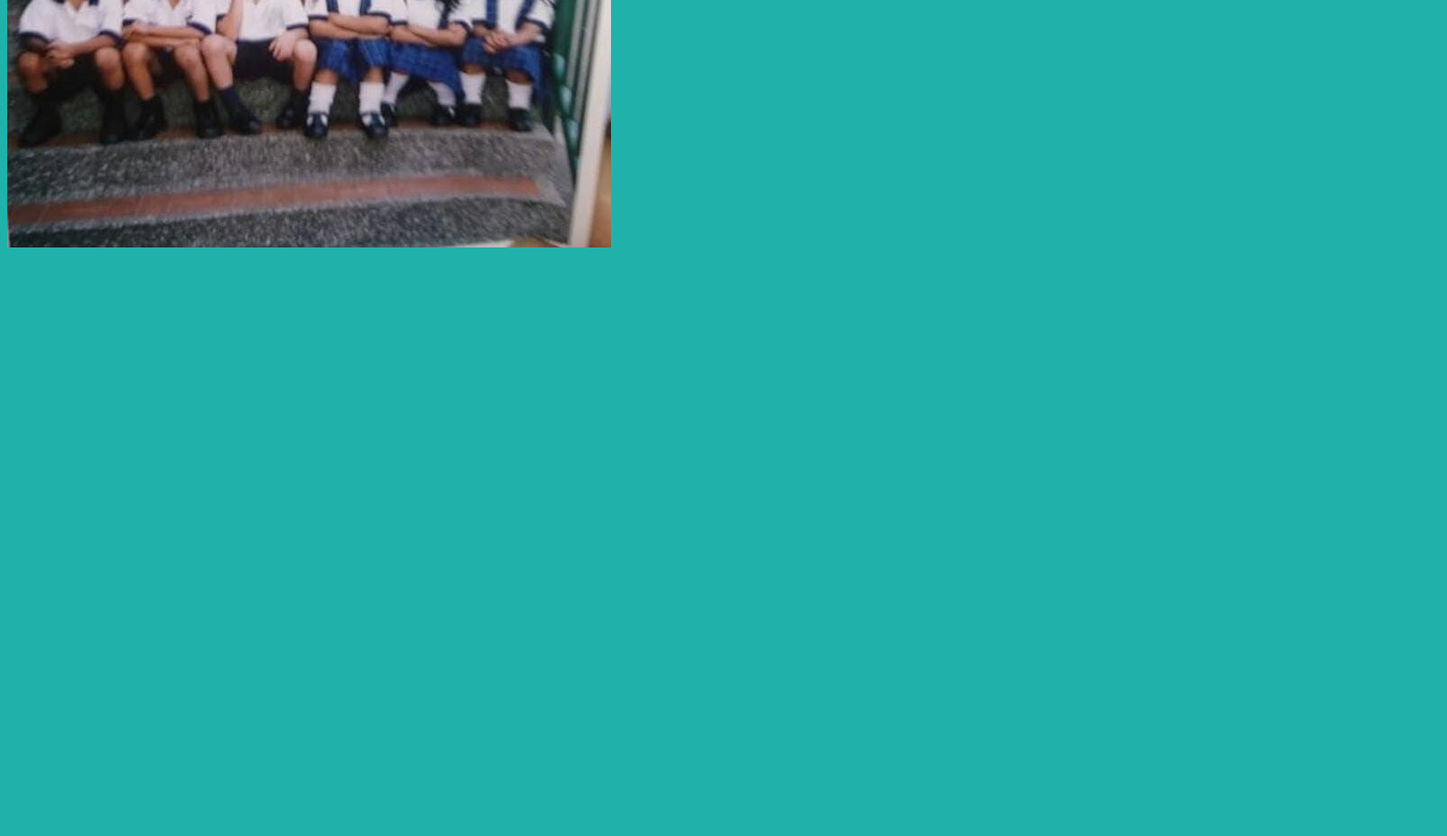
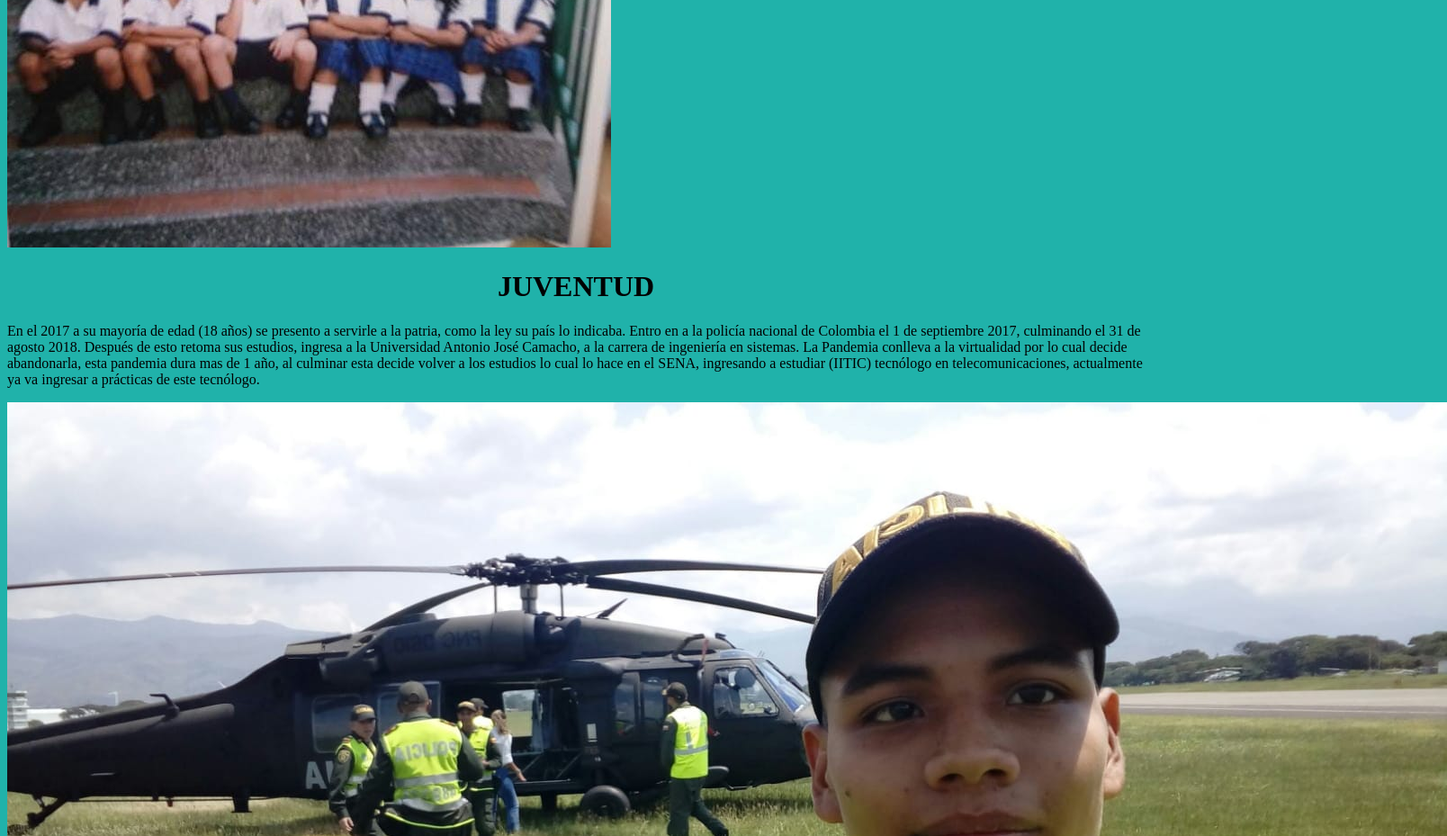
Before and after one commit to jucardo/yo, a plain HTML site: page INDEX.HTML in a window 1280 px wide. Shown: the part 2027-2956 px from the top of the page at 90% size, 1608 px wide, since content can reach past the window. Before the commit the page ends 2314 px from the top, so only its background shows below. Drawn offline with Linux system fonts and the light colour scheme.

Commit message:
juventud descripcion y fotos

```diff
--- a/INDEX.HTML
+++ b/INDEX.HTML
@@ -20,5 +20,13 @@
     <img src="grado.jpeg" alt="">
     <img src="primaria.jpeg" alt="">
 
+    <h1>JUVENTUD</h1>
+    <P>En el 2017 a su mayoría de edad (18 años) se presento a servirle a la patria, como la ley su país lo indicaba. Entro en a la policía nacional de Colombia el 1 de septiembre 2017, culminando el 31 de agosto 2018.  Después de esto retoma sus estudios, ingresa a la Universidad Antonio José Camacho, a la carrera de ingeniería en sistemas.
+        La Pandemia conlleva a la virtualidad por lo cual decide abandonarla, esta pandemia dura mas de 1 año, al culminar esta decide volver a los estudios lo cual lo hace en el SENA, ingresando a estudiar (IITIC) tecnólogo en telecomunicaciones, actualmente ya va ingresar a prácticas de este tecnólogo.
+    </P>
+    <img src="he.jpeg" alt="">
+    <img src="U.jpeg" alt="">
+    <img src="sena.jpeg" alt="">
+
 </body>
 </html>
```
